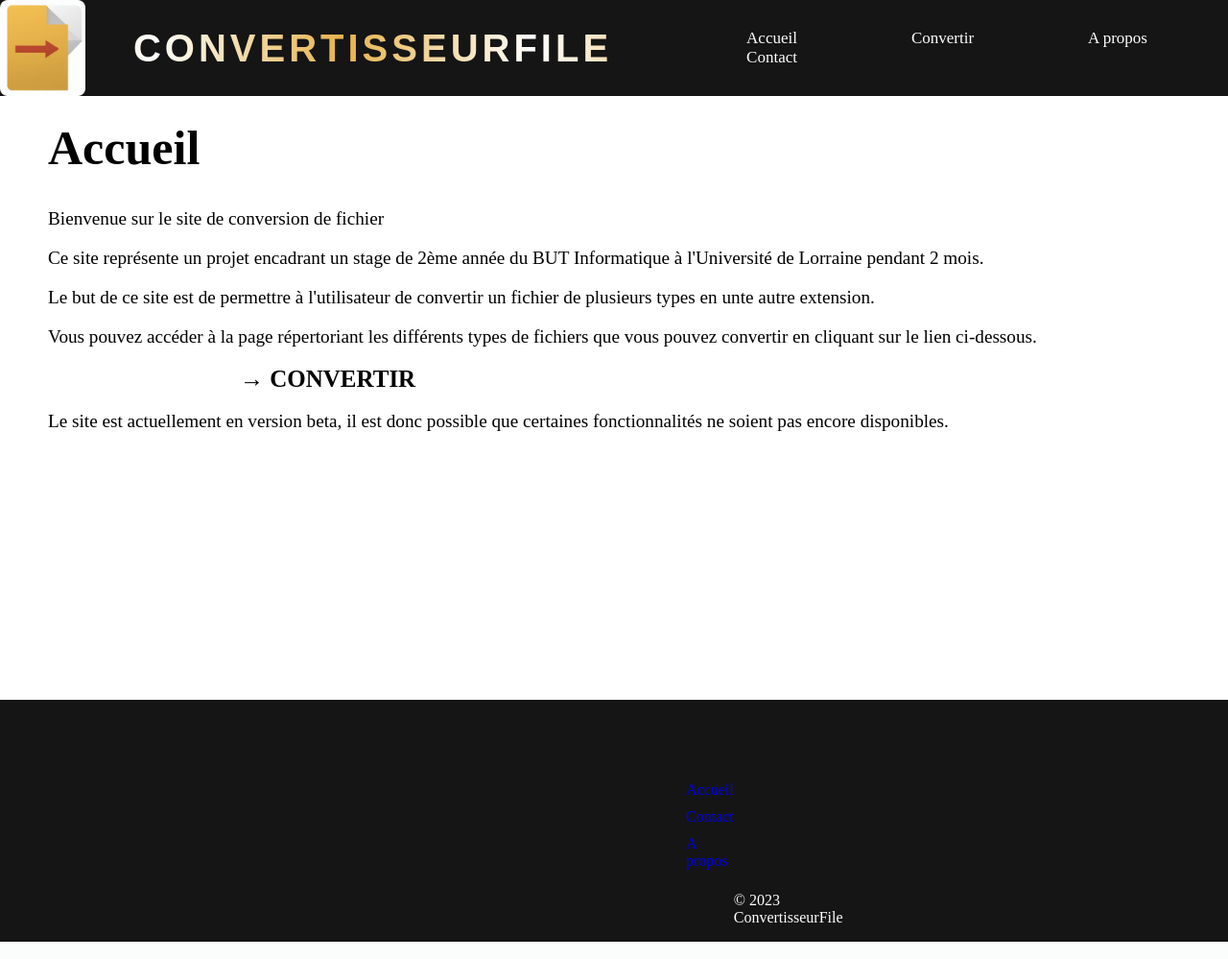
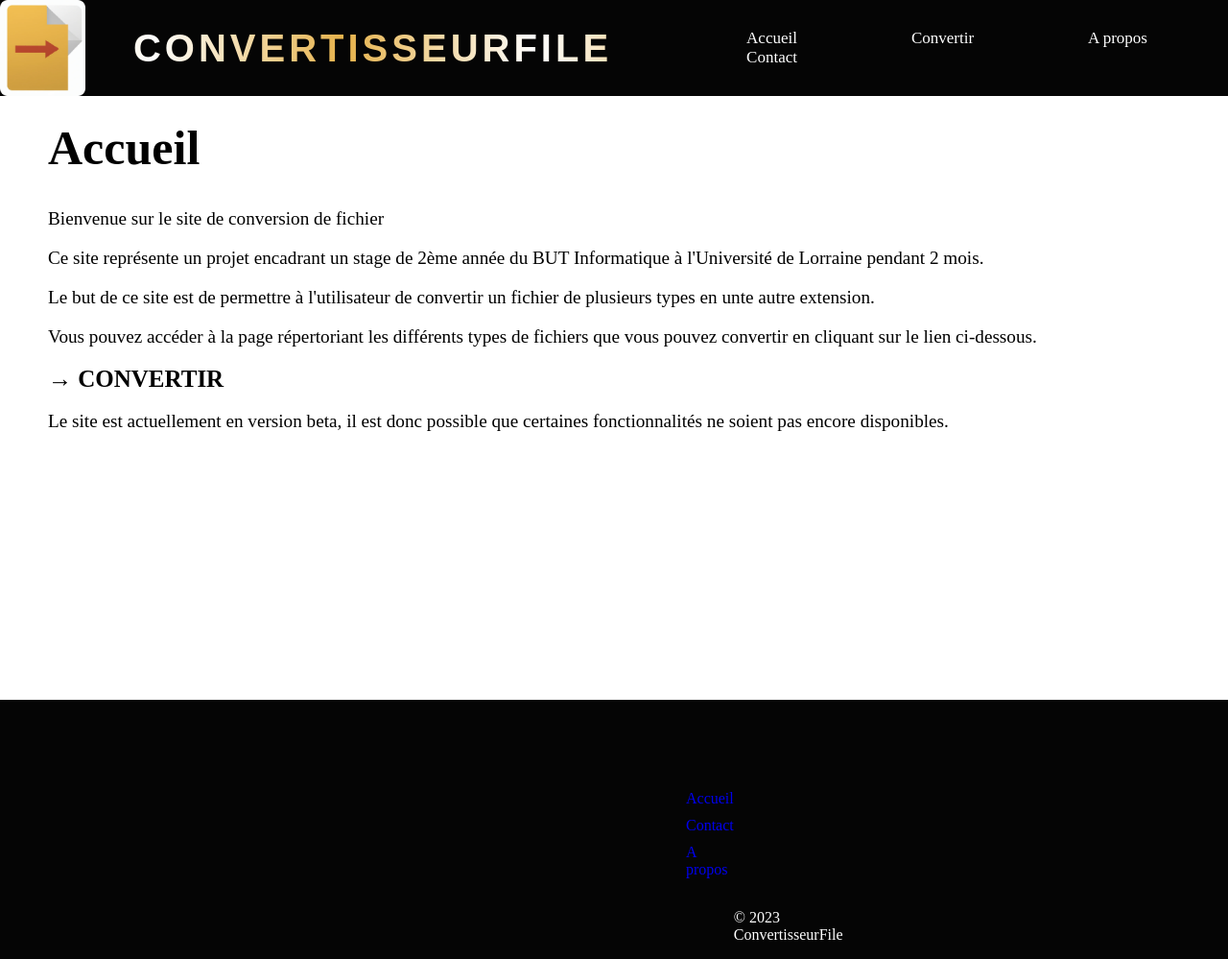
Before and after one commit to Abusbuse/-PROJET--Creation-du-site-de-conversion-de-fichiers, a Django app: page / in a window 1280 px wide. Shown: the whole page at 96% size. Run offline with Django 4.2, Linux system fonts and the light colour scheme.

Commit message:
Ajustement

```diff
--- a/src/monProjet/home/templates/home/Accueil.html
+++ b/src/monProjet/home/templates/home/Accueil.html
@@ -29,7 +29,7 @@
             <p>Ce site représente un projet encadrant un stage de 2ème année du BUT Informatique à l'Université de Lorraine pendant 2 mois.</p>
             <p>Le but de ce site est de permettre à l'utilisateur de convertir un fichier de plusieurs types en unte autre extension.</p>
             <p>Vous pouvez accéder à la page  répertoriant les différents types de fichiers que vous pouvez convertir en cliquant sur le lien ci-dessous.</p>
-            <a id="lien" href="{% url 'convert' %}"> → <span id="underL">CONVERTIR</span></a>
+            <a id="lien1" href="{% url 'convert' %}"> → <span id="underL">CONVERTIR</span></a>
             <p>Le site est actuellement en version beta, il est donc possible que certaines fonctionnalités ne soient pas encore disponibles.</p>
         </main>
 
@@ -37,9 +37,10 @@
             <ul>
                 <li id="liItem"><a id="footitem" href="{%static 'Accueil'%}">Accueil</a>
                 <li id="liItem"><a id="footitem" href="{%static 'contact'%}">Contact</a>
-                <li id="liItem"><a id="footitem" href="{%static 'aPropos'%}">A propos</a>
+                <li id="liItem"><a id="footitem" href="{%static 'aPropos'%}">A propos<br></a>
             </ul>
-            <p>© 2023 ConvertisseurFile</p>
+
+            <p><br>© 2023 ConvertisseurFile</p>
         </footer>
     </body>
 </html>
--- a/src/monProjet/static/css/Main.css
+++ b/src/monProjet/static/css/Main.css
@@ -1,5 +1,5 @@
 :root {
-    --header-Background: #151515;
+    --header-Background: #050505;
 }
 
 html {
@@ -20,6 +20,7 @@ header{
 
     display: flex;
     align-items: center;
+    z-index: 100;
 
     position: fixed;
     top: 0;
```
